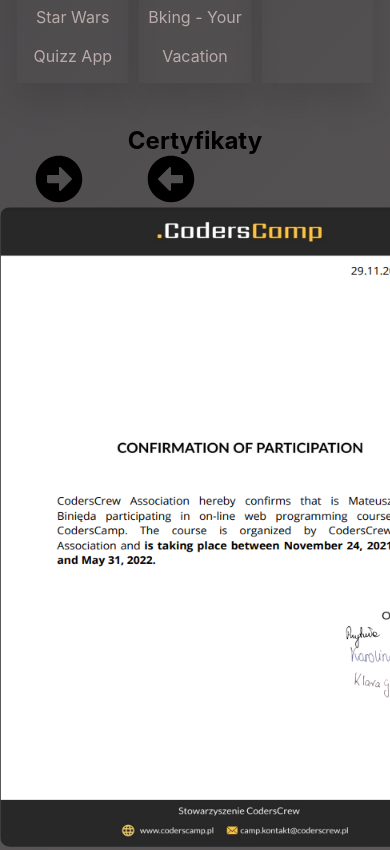
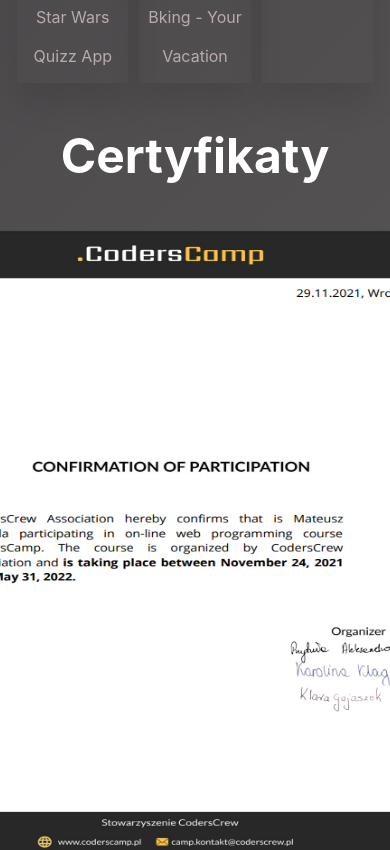
Before and after one commit to Arssin/Portfolio-Mateusz-Binieda, a React (Create React App) app: page / in a window 390 px wide. Shown: the part 3362-4212 px from the top of the page. Built offline with nearby package versions, Linux system fonts and the light colour scheme.

Commit message:
Slider responsive

```diff
--- a/src/Components/Certificate/Slider.js
+++ b/src/Components/Certificate/Slider.js
@@ -20,17 +20,21 @@
     return null;
   }
   return (
-    <section id="certificates">
+    <section className={styles.section} id="certificates">
       <h1 className={styles.title}>Certyfikaty</h1>
+      <div className={styles.certificates}>
         <FaArrowAltCircleLeft className={styles.leftArrow} onClick={prevSlide} />
-      <FaArrowAltCircleRight className={styles.rightArrow} onClick={nextSlide} />
+        <div>
           {SliderData.map((slide, index) => {
             return (
-          <div className={index === state ? 'slide active' : ' slide'} key={index}>
+              <div className={index === state ? styles.slideActive : styles.slide} key={index}>
                 {index === state && <img src={slide.image} alt="certificates" className={styles.images} />}
               </div>
             );
           })}
+        </div>
+        <FaArrowAltCircleRight className={styles.rightArrow} onClick={nextSlide} />
+      </div>
     </section>
   );
 };
--- a/src/Components/Certificate/Slider.module.scss
+++ b/src/Components/Certificate/Slider.module.scss
@@ -1,22 +1,30 @@
+.section {
+  display: flex;
+  flex-direction: column;
+  align-items: center;
+  gap: 4rem;
+
+  .title {
+    color: white;
+    font-size: 3em;
+  }
+
   .certificates {
-  position: relative;
-  height: 100vh;
     display: flex;
-  justify-content: center;
     align-items: center;
+    gap: 2rem;
   }
 
   .images {
-  width: 30rem;
-  height: 40rem;
-  border-radius: 10px;
+    text-align: center;
+    width: 32rem;
+    height: 70vh;
+    border-radius: 20px;
+    padding: 5px;
   }
 
   .rightArrow {
-  position: relative;
-  top: 50%;
-  right: 10rem;
-  font-size: 3rem;
+    font-size: 3em;
     color: black;
     z-index: 10;
     cursor: pointer;
@@ -24,11 +32,47 @@
   }
 
   .leftArrow {
-  top: 50%;
-  left: 32px;
-  font-size: 3rem;
+    font-size: 3em;
     color: black;
     z-index: 10;
     cursor: pointer;
     user-select: none;
   }
+
+  .slide {
+    opacity: 0;
+    transition-duration: 2s ease;
+  }
+
+  .slideActive {
+    opacity: 1;
+    transition-duration: 2s;
+    transform: scale(1.08);
+  }
+}
+
+@media screen and (max-width: 768px) {
+  .section {
+    .certificates {
+      display: grid;
+      grid-template-columns: 1fr 1fr 1fr;
+      grid-template-rows: 6fr 1fr;
+      gap: 10px 0px;
+      grid-template-areas:
+        '. images .'
+        'leftArrow x rightArrow';
+    }
+
+    .images {
+      grid-area: images;
+    }
+
+    .rightArrow {
+      grid-area: rightArrow;
+    }
+
+    .leftArrow {
+      grid-area: leftArrow;
+    }
+  }
+}
```
Lines whose indentation alone changed are shown as unchanged.
